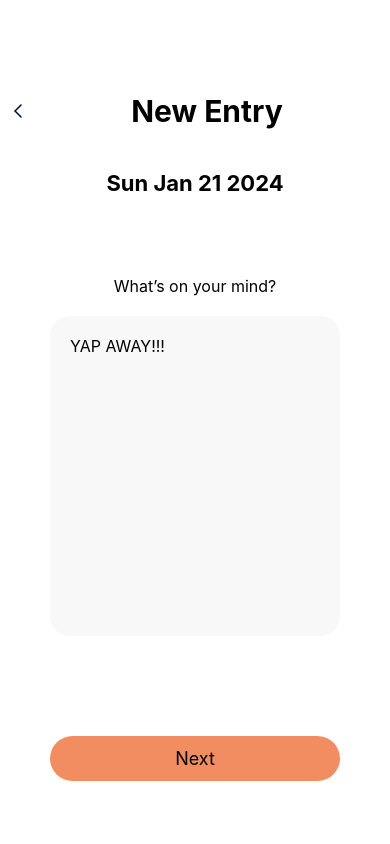
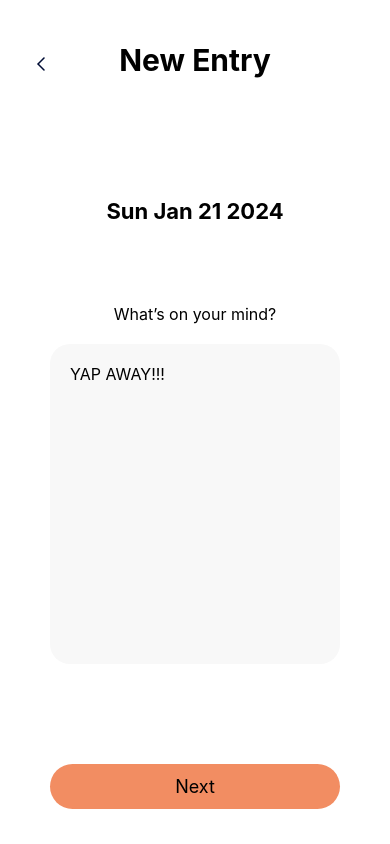
Before and after one commit to terwo/yapyap, a React Native app in the folder Echo/: screen /JournalEntry in a window 390 px wide. Built offline with nearby package versions, Linux system fonts and the light colour scheme.

Commit message:
Centered some divs

```diff
--- a/Echo/src/screens/JournalEntryScreen.js
+++ b/Echo/src/screens/JournalEntryScreen.js
@@ -36,17 +36,17 @@ const JournalEntryScreen = ({ navigation }) => {
 
     return (
         <View style={styles.container}>
-        <View style={styles.header}>
 
-          <Pressable onPress={goBack}>
+<Pressable onPress={goBack}>
             <Image
             resizeMode="contain"
             source={back}
             style={styles.back}
             />
             </Pressable>
+        <View style={styles.header}>
+
           <Text style={styles.title}>New Entry</Text>
-          <View></View>
         </View>
         <Text style={styles.date}>{date}</Text>
         <View style={styles.question}>
@@ -83,26 +83,37 @@ const styles = StyleSheet.create({
     },
     header: {
         // alignContent: "space-between",
-        alignItems: "center",
+        justifyContent: "center",
+        // alignItems: "center",
         flexDirection: 'row',
-        position: "absolute",
+        // position: "relative",
         // textAlign: "center",
-        alignSelf: "center",
         // alignSelf: "center",
-        gap: 100,
+        // alignSelf: "center",
+        // gap: 100,
         // marginBottom: 100,
         // alignSelf: "stretch",
         // display: "flex",
 
       },
     back: {
-    //   position: "absolute",
+      // position: "absolute",
+      // width: "90%",
+      position: 'absolute',
+      left: -20,
+      top: 2,
+
     },
     title: {
+      alignSelf: "center",
+      // alignItems: "center",
+      // flexDirection: 'row',
+      // position: "absolute",
       color: "black",
       fontSize: 30,
       fontWeight: "bold",
-      lineHeight: 122,
+      marginTop: -8,
+      // lineHeight: 122,
     //   position: "absolute",
 
     //   textAlign: "center",
@@ -149,6 +160,7 @@ const styles = StyleSheet.create({
     //   marginTop: 102,
     //   alignItems: "start",
     //   padding: "20px 60px 229px 20px",
+    paddingTop: 20,
     padding: 20,
     fontSize: 16,
     // marginBottom: 100,
--- a/Echo/src/screens/ResultsScreen.js
+++ b/Echo/src/screens/ResultsScreen.js
@@ -29,7 +29,7 @@ const ResultsScreen = ({ navigation }) => {
         <Text style={styles.heading}>Happy</Text>
       </View>
       <View style={styles.info}>
-        <Text>
+        <Text style={styles.quip}>
            {/* Message depends on results on AI */}
           If you’re thriving and you know it clap your hands *clap clap*
         </Text>
@@ -108,6 +108,10 @@ const styles = StyleSheet.create({
     // fontWeight: "400",
     fontSize: 16,
   },
+  quip: {
+    textAlign: "center",
+    // alignSelf: "center"
+  },
   details: {
     color: "black",
     lineHeight: "both",
```
